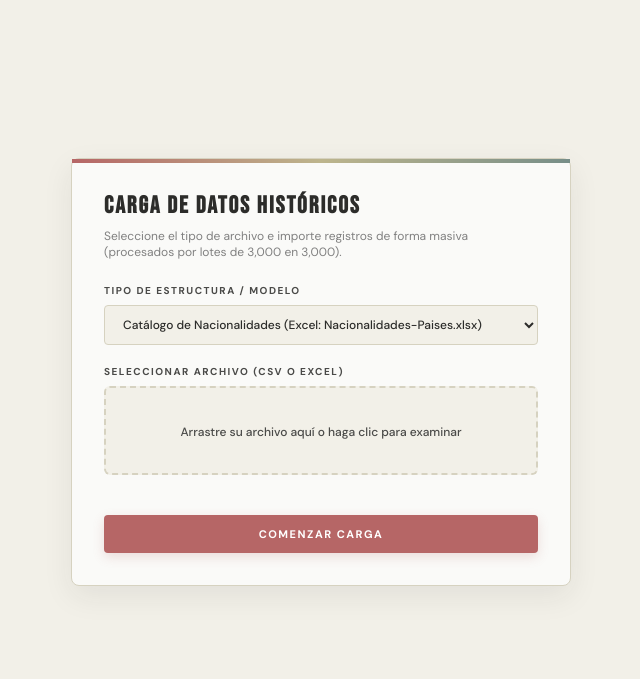
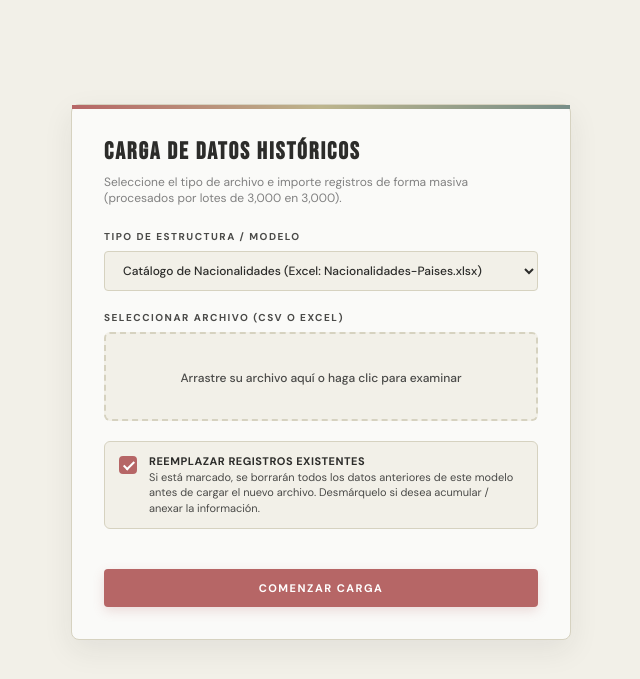
Before and after one commit to DGCORruie23/IANAMI, a Django app: page /carga/ in a window 1280 px wide. Shown: the part 56-735 px from the top of the page, without its empty margins (319-959 px from the left). Run offline with Django 5.2, Linux system fonts and the light colour scheme; the visitor is signed in with stand-in values (Sample User, id 1); some libraries are stand-ins or nearby versions.

Commit message:
Corrección carga de datos y nueva sección de Protección al migrante

```diff
--- a/IANAMI/carga/templates/carga/upload.html
+++ b/IANAMI/carga/templates/carga/upload.html
@@ -261,6 +261,89 @@
             border: 1px solid var(--rojo);
             color: var(--rojo);
         }
+
+        .checkbox-group {
+            margin-bottom: 20px;
+            background: var(--fondo);
+            border: 1px solid var(--borde);
+            border-radius: 6px;
+            padding: 12px 14px;
+            transition: border-color 0.2s;
+        }
+
+        .checkbox-group:hover {
+            border-color: var(--verde);
+        }
+
+        .checkbox-container {
+            display: flex;
+            align-items: flex-start;
+            cursor: pointer;
+            gap: 12px;
+            user-select: none;
+        }
+
+        .checkbox-container input[type="checkbox"] {
+            position: absolute;
+            opacity: 0;
+            cursor: pointer;
+            height: 0;
+            width: 0;
+        }
+
+        .checkbox-custom {
+            position: relative;
+            flex-shrink: 0;
+            width: 18px;
+            height: 18px;
+            background-color: var(--blanco);
+            border: 2px solid var(--borde);
+            border-radius: 4px;
+            margin-top: 2px;
+            transition: all 0.2s ease;
+        }
+
+        .checkbox-container input[type="checkbox"]:checked ~ .checkbox-custom {
+            background-color: var(--rojo);
+            border-color: var(--rojo);
+        }
+
+        .checkbox-custom::after {
+            content: "";
+            position: absolute;
+            display: none;
+            left: 5px;
+            top: 1px;
+            width: 4px;
+            height: 9px;
+            border: solid white;
+            border-width: 0 2px 2px 0;
+            transform: rotate(45deg);
+        }
+
+        .checkbox-container input[type="checkbox"]:checked ~ .checkbox-custom::after {
+            display: block;
+        }
+
+        .checkbox-label-content {
+            display: flex;
+            flex-direction: column;
+        }
+
+        .checkbox-title {
+            font-size: 11px;
+            font-weight: 700;
+            letter-spacing: 0.5px;
+            text-transform: uppercase;
+            color: var(--texto);
+            margin-bottom: 2px;
+        }
+
+        .checkbox-desc {
+            font-size: 11px;
+            color: var(--gris-oscuro);
+            line-height: 1.4;
+        }
     </style>
 </head>
 <body>
@@ -311,6 +394,17 @@
                     <input type="file" name="file" id="file" class="file-input" accept=".csv, .xlsx, .xls" required>
                 </div>
                 <div class="selected-file" id="selected-file"></div>
+            </div>
+
+            <div class="form-group checkbox-group">
+                <label class="checkbox-container" for="clear_existing">
+                    <input type="checkbox" id="clear_existing" name="clear_existing" checked>
+                    <span class="checkbox-custom"></span>
+                    <div class="checkbox-label-content">
+                        <span class="checkbox-title">Reemplazar registros existentes</span>
+                        <span class="checkbox-desc">Si está marcado, se borrarán todos los datos anteriores de este modelo antes de cargar el nuevo archivo. Desmárquelo si desea acumular / anexar la información.</span>
+                    </div>
+                </label>
             </div>
 
             <button type="submit" class="btn-upload" id="submit-btn">Comenzar Carga</button>
@@ -379,6 +473,7 @@
 
         const file = fileInput.files[0];
         const modelType = document.getElementById('model_type').value;
+        const clearExisting = document.getElementById('clear_existing').checked;
         const csrfToken = document.querySelector('[name=csrfmiddlewaretoken]').value;
 
         if (!file) {
@@ -490,6 +585,7 @@
                         body: JSON.stringify({
                             model_type: modelType,
                             chunk_index: i,
+                            clear_existing: clearExisting,
                             rows: chunk
                         })
                     });
@@ -524,7 +620,8 @@
                 progressBar.style.width = '100%';
                 progressPct.textContent = '100%';
                 progressText.textContent = '¡Carga completada con éxito!';
-                successAlert.textContent = `¡Carga exitosa! Se procesaron ${rows.length} filas totales en ${totalChunks} fragmento(s).`;
+                const modeText = clearExisting ? 'reemplazando registros previos' : 'anexando a registros existentes';
+                successAlert.textContent = `¡Carga exitosa! Se procesaron ${rows.length} filas totales en ${totalChunks} fragmento(s) (${modeText}).`;
                 successAlert.style.display = 'block';
 
             } catch (err) {
--- a/IANAMI/carga/views.py
+++ b/IANAMI/carga/views.py
@@ -553,9 +553,14 @@ def upload_view(request):
                 return JsonResponse({"status": "error", "message": f"JSON inválido: {str(e)}"}, status=400)
             model_type = data.get("model_type")
             rows = data.get("rows", [])
+            clear_existing = data.get("clear_existing", True)
+            if isinstance(clear_existing, str):
+                clear_existing = clear_existing.lower() in ('true', '1', 'on', 'yes')
         else:
             csv_file = request.FILES.get("file")
             model_type = request.POST.get("model_type")
+            clear_existing_val = request.POST.get("clear_existing", "true")
+            clear_existing = str(clear_existing_val).lower() in ('true', '1', 'on', 'yes')
 
             if not csv_file or not model_type:
                 return JsonResponse({"status": "error", "message": "Archivo o tipo de modelo faltante."}, status=400)
@@ -631,7 +636,7 @@ def upload_view(request):
             return JsonResponse({"status": "error", "message": "Tipo de modelo no reconocido."}, status=400)
 
         try:
-            # If this is the first chunk of the upload session, clear existing data for this model
+            # If this is the first chunk of the upload session and clear_existing is True, clear existing data for this model
             is_first_chunk = False
             if is_json:
                 chunk_index = data.get("chunk_index", 0)
@@ -640,7 +645,7 @@ def upload_view(request):
             else:
                 is_first_chunk = True
 
-            if is_first_chunk:
+            if is_first_chunk and clear_existing:
                 model_class.objects.all().delete()
 
             for idx, row in enumerate(items_iterator):
--- a/IANAMI/inteligencia/templates/inteligencia/indicadores.html
+++ b/IANAMI/inteligencia/templates/inteligencia/indicadores.html
@@ -1168,7 +1168,7 @@
         <!-- SUBSECTION: PROTECCIÓN -->
         <section class="section" id="sub-proteccion">
           <div class="section-header">
-            <h2>Protección y Derechos Humanos</h2>
+            <h2>Protección Al Migrante</h2>
             <span class="section-badge">Repatriación Aérea · Vuelos PRIM · Monitoreo Semanal</span>
           </div>
 
```
